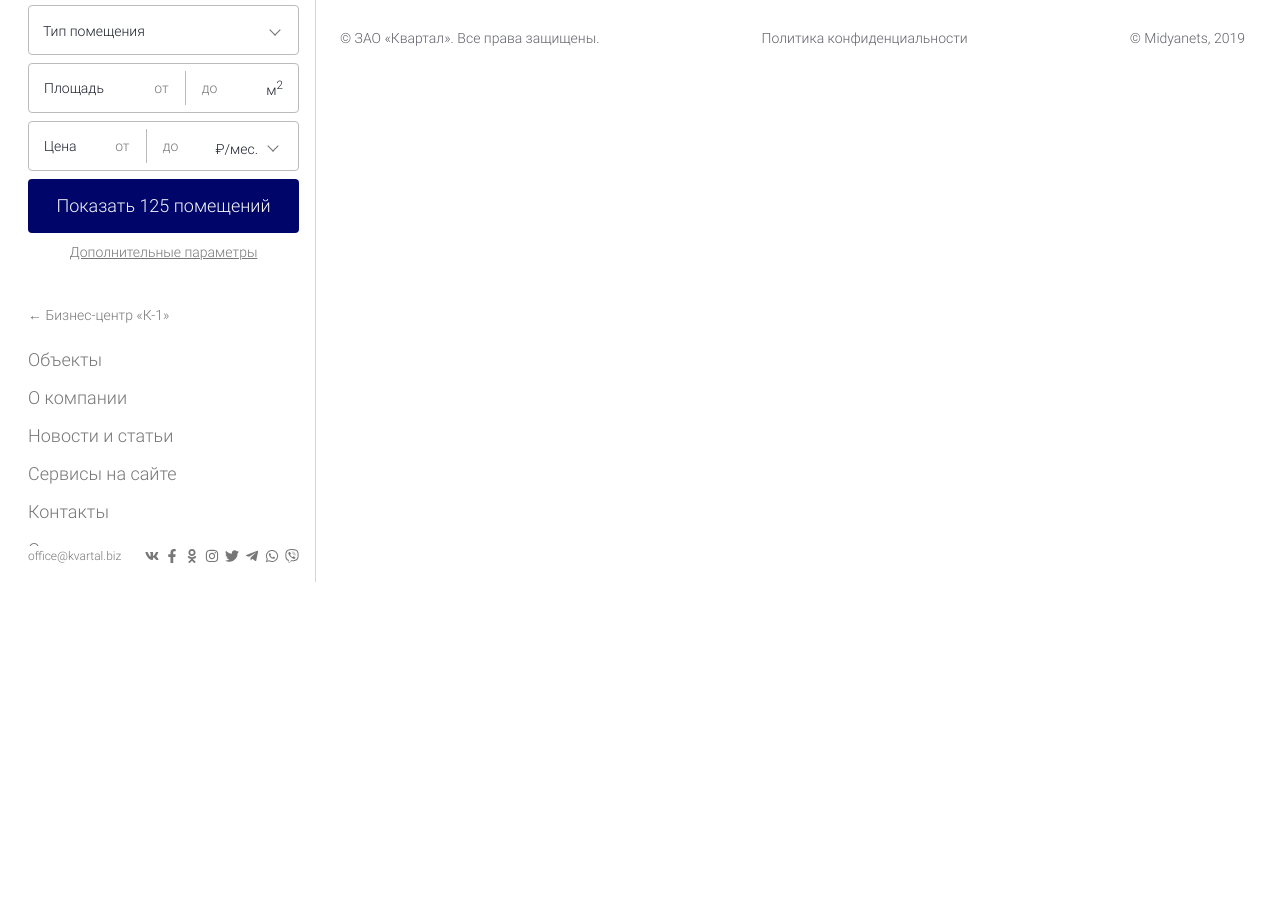
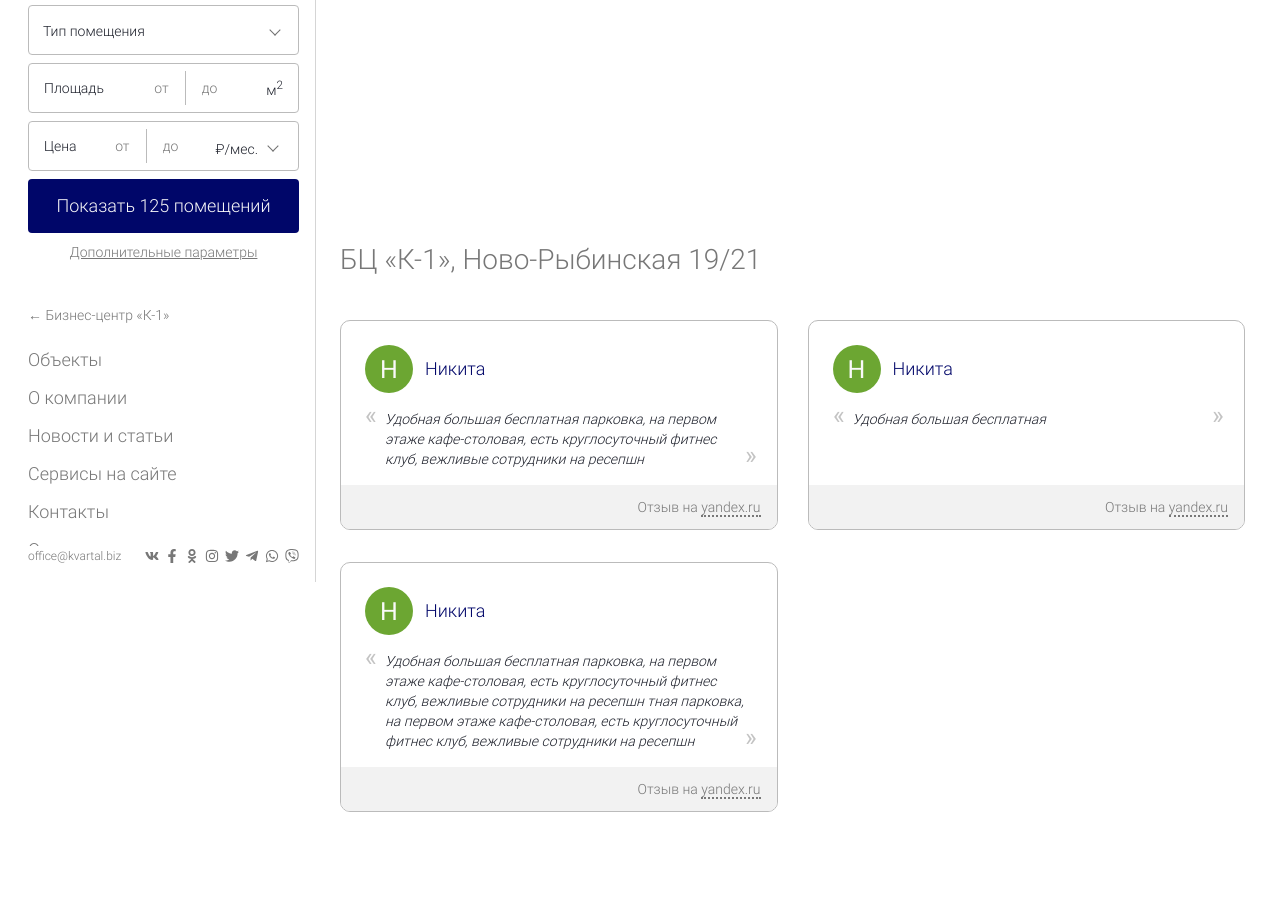
Before and after one commit to godgivenNick/kvartal, a website: page src/pug/index.pug in a window 1280 px wide. Shown: the part 218-1132 px from the top of the page. Drawn offline with nearby package versions, Linux system fonts and the light colour scheme; files that its build step writes are made by us from their sources; files whose address does not match are found by name.

Commit message:
reviews + fixes

```diff
--- a/src/less/blocks/main/main.less
+++ b/src/less/blocks/main/main.less
@@ -80,7 +80,7 @@
 		padding-left: 16px;
 		padding-right: 16px;
 
-		// margin-left: 340px;
+		margin-left: 252px;
 	}
 }
 
--- /dev/null
+++ b/src/less/blocks/reviews/reviews.less
@@ -0,0 +1,242 @@
+.reviews {
+    width: 100%;
+
+    display: flex;
+    flex-direction: column;
+
+    &__title {
+        margin-bottom: 280px;
+    }
+
+
+    &__thx {
+        width: 100%;
+        height: 360px;
+
+        border-radius: 10px;
+        background-color: var(--royal_blue);
+
+        display: flex;
+        justify-content: center;
+        align-items: center;
+
+        font-family: 'Roboto', sans-serif;
+        font-size: 54px;
+        font-weight: 300;
+        line-height: 1.3;
+        text-align: center;
+        color: #f9f9f9;
+
+        margin-top: 100px;
+    }
+}
+
+
+.review {
+    width: 100%;
+    display: flex;
+    flex-direction: column;
+
+    margin-bottom: 80px;
+
+    &__title {
+        font-family: 'Roboto', sans-serif;
+        font-size: 28px;
+        font-weight: 300;
+        line-height: 1.43;
+        text-align: left;
+        color: var(--brownish_grey);
+
+        margin-bottom: 40px;
+    }
+
+
+    &__list {
+        width: 100%;
+        display: flex;
+        flex-wrap: wrap;
+
+        justify-content: flex-start;
+        align-items: stretch;
+    }
+
+}
+
+
+.review-item {
+    width: calc(100% / 3 - 20px);
+
+    display: flex;
+    flex-direction: column;
+
+    border-radius: 10px;
+    border: solid 1px var(--light_pink);
+    background-color: var(--white);
+
+    margin-bottom: 32px;
+    overflow: hidden;
+
+
+    &:nth-child(3n + 2) {
+        margin-left: 30px;
+        margin-right: 30px;
+    }
+}
+
+
+//  Main
+.review-item__main {
+    width: 100%;
+    display: flex;
+    flex-direction: column;
+}
+
+
+.review-item__header {
+    display: flex;
+    align-items: center;
+
+    padding: 24px 16px 16px 24px;
+}
+
+.review-item__ava {
+    width: 48px;
+    height: 48px;
+    background-color: #6ca632;
+
+    display: flex;
+    justify-content: center;
+    align-items: center;
+
+    border-radius: 50%;
+    margin-right: 12px;
+
+    font-family: 'Roboto', sans-serif;
+    font-size: 25px;
+    font-weight: 400;
+    line-height: 1.16;
+    text-align: left;
+    color: #f9f9f9;
+}
+
+
+.review-item__name {
+    font-family: 'Roboto', sans-serif;
+    font-size: 18px;
+    font-weight: 300;
+    line-height: 1.56;
+    text-align: left;
+    color: var(--royal_blue);
+}
+
+
+.review-item__review {
+    font-family: 'Roboto', sans-serif;
+    font-size: 14px;
+    font-weight: 300;
+    font-style: italic;
+    line-height: 1.43;
+    text-align: left;
+    color: var(--dark);
+
+    padding-left: 44px;
+    padding-right: 28px;
+    padding-bottom: 16px;
+    position: relative;
+
+
+    &::before {
+        content: url('../img/svg/quote_left.svg');
+
+        position: absolute;
+        top: -8px;
+        left: 24px;
+    }
+
+    &::after {
+        content: url('../img/svg/quote_right.svg');
+
+        position: absolute;
+        bottom: 10px;
+        right: 20px;
+    }
+}
+
+
+//  Footer
+.review-item__footer {
+    width: 100%;
+    height: 44px;
+
+    display: flex;
+    justify-content: flex-end;
+    align-items: center;
+
+    background-color: var(--lightest_pink);
+    padding: 0 16px;
+
+
+    margin-top: auto;
+
+
+    span {
+        font-family: 'Roboto', sans-serif;
+        font-size: 14px;
+        font-weight: 300;
+        line-height: 1.43;
+        text-align: left;
+        color: var(--brownish_grey);
+
+
+        a {
+            border-bottom: 2px dotted var(--brownish_grey);
+            transition: .2s ease-out;
+            &:hover {
+                color: var(--royal_blue);
+                border-color: var(--royal_blue);
+            }
+        }
+    }
+}
+
+
+
+@media only screen and (max-width: 1366px){
+
+    .reviews__thx {
+        height: 240px;
+        font-size: 35px;
+        line-height: 1.4;
+
+        padding: 0 16px;
+    }
+
+
+    .review-item {
+
+        width: calc(50% - 15px);
+
+        &:nth-child(3n + 2){
+            margin-left: 0;
+            margin-right: 0;
+        }
+
+        &:nth-child(odd){
+            margin-right: 30px;
+        }
+    }
+}
+
+
+@media only screen and (max-width: 640px){
+
+    .review-item {
+
+        width: 100%;
+
+        &:nth-child(odd){
+            margin-right: 0;
+        }
+    }
+
+}
--- a/src/less/elements/typography.less
+++ b/src/less/elements/typography.less
@@ -1,3 +1,18 @@
-@media screen and (max-width: 768px){
+.page-title {
+    font-family: 'Roboto', sans-serif;
+    font-size: 54px;
+    font-weight: 300;
+    line-height: 1.3;
+    text-align: left;
+    color: var(--royal_blue);
+}
+
+
+@media only screen and (max-width: 1366px){
+
+    .page-title {
+        font-size: 35px;
+        line-height: 1.42;
+    }
 
 }
--- a/src/less/style.less
+++ b/src/less/style.less
@@ -34,3 +34,9 @@
 @import "./blocks/main/footer.less";
 
 // --------------
+
+
+//  стр REVIEWS
+@import "./blocks/reviews/reviews.less";
+
+// --------------
--- a/src/pug/blocks/main/main.pug
+++ b/src/pug/blocks/main/main.pug
@@ -3,6 +3,21 @@ main.main
 
 	<!-- Хлебные крошки -->
 	include crumbs.pug
+
+
+	<!-- стр. "Отзывы" -->
+	include ../reviews/reviews.pug
+
+
+
+
+
+
+
+
+
+
+
 
 
 
--- /dev/null
+++ b/src/pug/blocks/reviews/reviews.pug
@@ -0,0 +1,37 @@
+section.reviews
+    .page-title.reviews__title Отзывы посетителей
+
+    .review
+        .review__title БЦ «К-1», Ново-Рыбинская 19/21
+        ul.review__list
+            li.review-item
+                .review-item__main
+                    .review-item__header
+                        .review-item__ava Н
+                        span.review-item__name Никита
+                    p.review-item__review Удобная большая бесплатная парковка, на первом этаже кафе-столовая, есть круглосуточный фитнес клуб, вежливые сотрудники на ресепшн
+
+                .review-item__footer
+                    span Отзыв на <a href='' target='_blank'>yandex.ru</a>
+
+            li.review-item
+                .review-item__main
+                    .review-item__header
+                        .review-item__ava Н
+                        span.review-item__name Никита
+                    p.review-item__review Удобная большая бесплатная
+
+                .review-item__footer
+                    span Отзыв на <a href='' target='_blank'>yandex.ru</a>
+
+            li.review-item
+                .review-item__main
+                    .review-item__header
+                        .review-item__ava Н
+                        span.review-item__name Никита
+                    p.review-item__review Удобная большая бесплатная парковка, на первом этаже кафе-столовая, есть круглосуточный фитнес клуб, вежливые сотрудники на ресепшн тная парковка, на первом этаже кафе-столовая, есть круглосуточный фитнес клуб, вежливые сотрудники на ресепшн
+
+                .review-item__footer
+                    span Отзыв на <a href='' target='_blank'>yandex.ru</a>
+
+    .reviews__thx Спасибо, что вы с нами!
```
Also changed, not shown: build/css/style.css, build/css/style.min.css, build/index.html.
